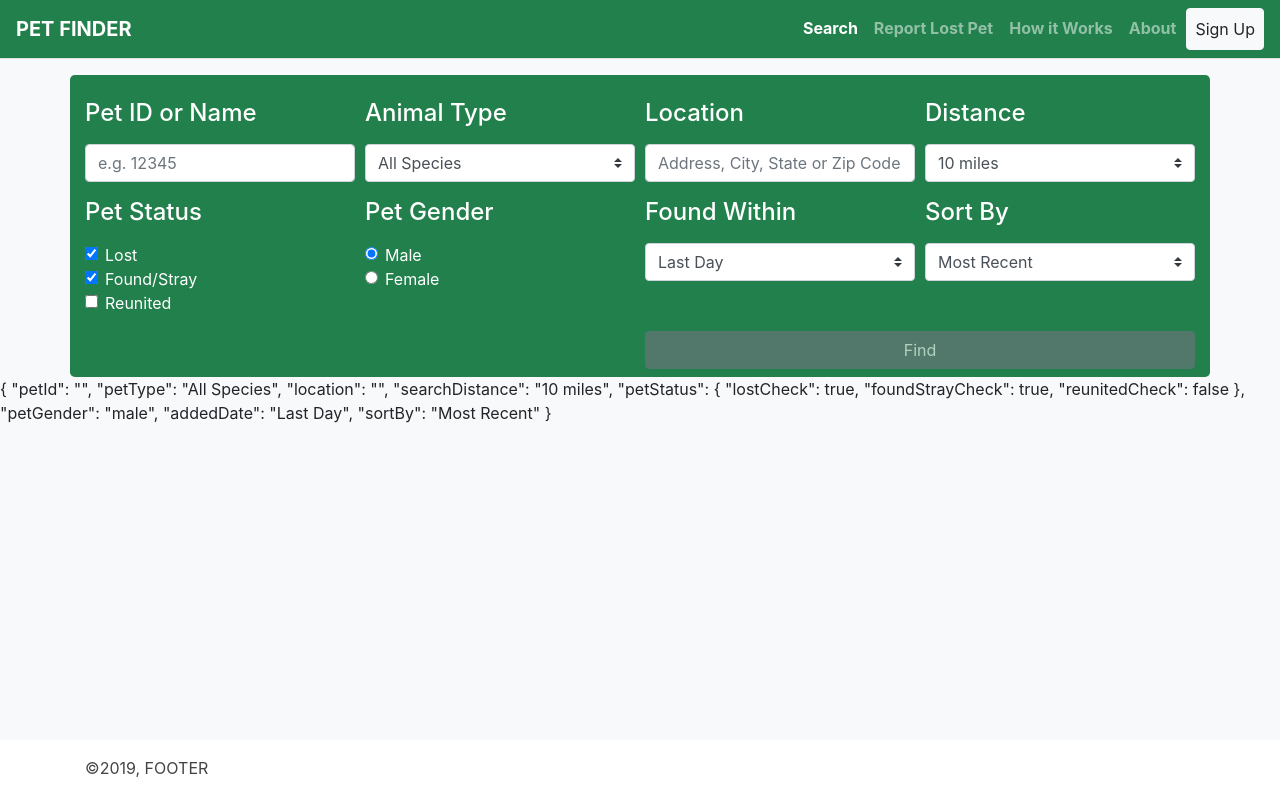
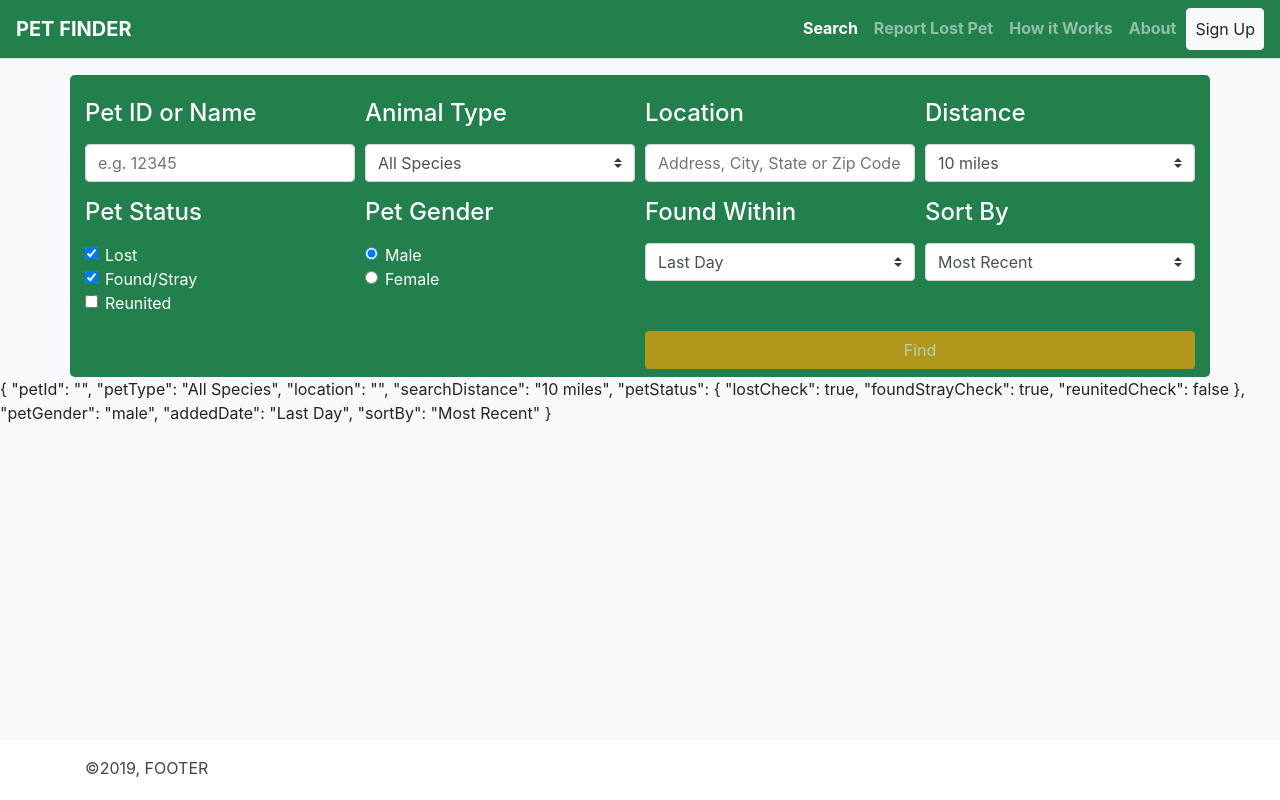
Before and after one commit to gskirkland/pet-finder-angular, an Angular app: page /search in a window 1280 px wide. Built offline with nearby package versions, Linux system fonts and the light colour scheme.

Commit message:
Changed background and text color of found badge and search button

```diff
--- a/src/app/components/pet-item/pet-item.component.html
+++ b/src/app/components/pet-item/pet-item.component.html
@@ -25,7 +25,7 @@
           </h5>
           <!--SHOW FOUND BADGE-->
           <h5 *ngIf="pet.foundStrayCheck">
-            <span class="badge badge-pill badge-primary">Found</span>
+            <span class="badge badge-pill" id="found-badge">Found</span>
             PET ID: {{ pet.petId }}
           </h5>
           <!--SHOW REUNITED BADGE-->
--- a/src/app/components/pet-item/pet-item.component.scss
+++ b/src/app/components/pet-item/pet-item.component.scss
@@ -48,6 +48,11 @@ h4 {
   padding-top: 0.5rem;
 }
 
+#found-badge {
+  background-color: orange;
+  color: #ffffff;
+}
+
 .pet-description-container {
   margin-bottom: 0;
   padding-top: 8px;
--- a/src/app/components/pet-search/pet-search.component.html
+++ b/src/app/components/pet-search/pet-search.component.html
@@ -130,7 +130,7 @@
     <div class="form-row d-flex justify-content-around">
       <div class="col-md-6 order-sm-1"></div>
       <div class="col-md-6 pb-2 order-sm-2">
-        <button [disabled]='!searchForm.valid' class="btn btn-block btn-secondary" type="submit" id="searchBtn">
+        <button [disabled]='!searchForm.valid' class="btn btn-block" type="submit" id="searchBtn">
           Find
         </button>
       </div>
--- a/src/app/components/pet-search/pet-search.component.scss
+++ b/src/app/components/pet-search/pet-search.component.scss
@@ -1,6 +1,11 @@
 #formContainer {
   background-color: #22804c;
   margin-top: auto;
+}
+
+#searchBtn {
+  background-color: orange;
+  color: #fff;
 }
 
 #species {
```
